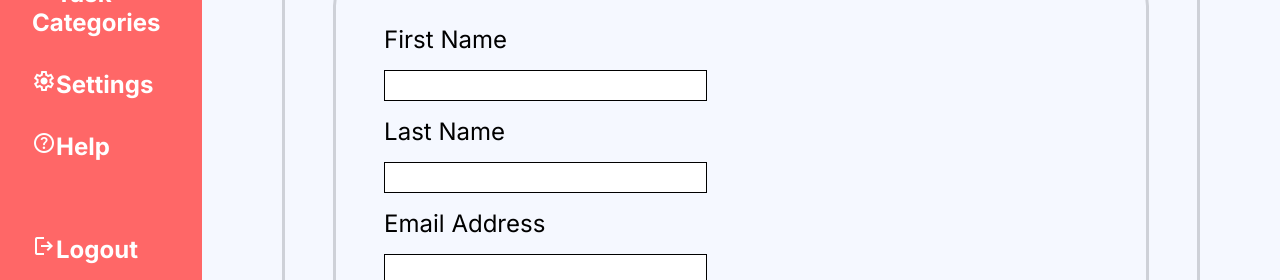
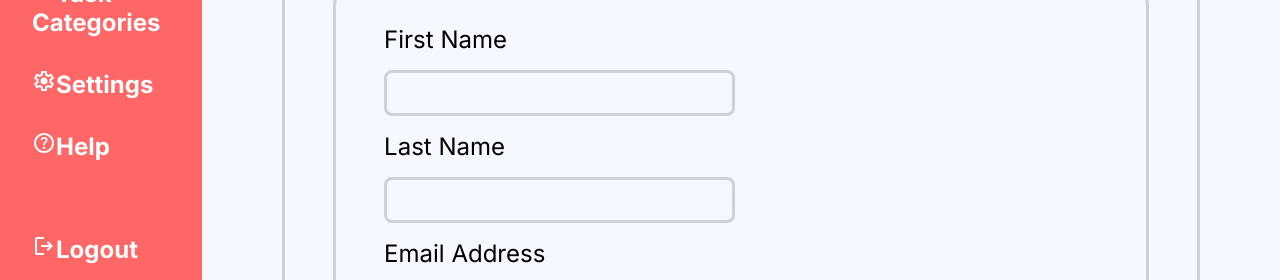
Before and after one commit to pewpil/to-do-app, a React (Vite) app: page / in a window 1280 px wide. Shown: the part 520-800 px from the top of the page. Built offline with nearby package versions, Linux system fonts and the light colour scheme.

Commit message:
form designed except buttons

```diff
--- a/src/Account/Account.module.css
+++ b/src/Account/Account.module.css
@@ -40,4 +40,15 @@
 	border: 1px black solid;
 	width: 45%;
 	margin: 1rem 0 1rem 0;
+	border: 3px #ced1d8 solid;
+	border-radius: 0.5rem;
+	background-color: #f5f8ff;
+	font-size: 1.25rem;
+	padding: 0.5rem;
+	padding-left: 1rem;
+	font-family: inter;
 }
+
+.field_label {
+	font-size: 1.25rem;
+}
```
